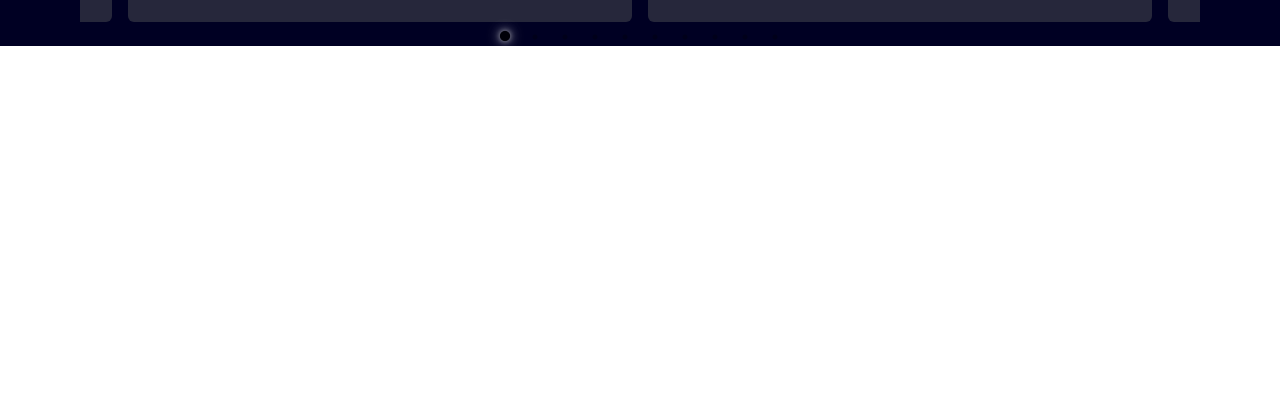
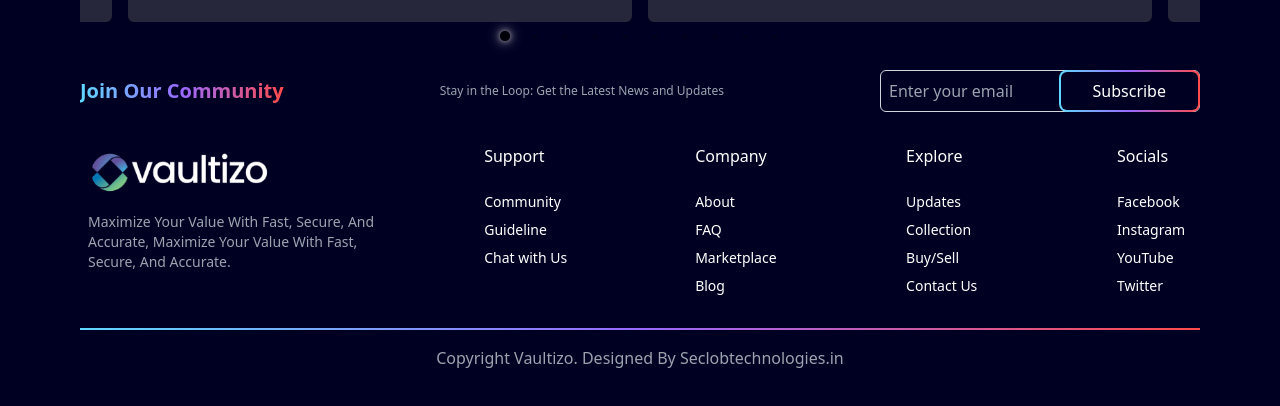
Before and after one commit to seclobproject/dollar_exchange, a React (Vite) app: page / in a window 1280 px wide. Shown: the part 3208-3614 px from the top of the page. Before the commit the page ends 3255 px from the top, so only its background shows below. Built offline with nearby package versions, Linux system fonts and the light colour scheme; no server answers.

Commit message:
Footer created

```diff
--- a/src/App.css
+++ b/src/App.css
@@ -1,5 +1,5 @@
 .slick-dots li button:before {
-  color: gray;
+  color: white;
 }
 
 .slick-dots li.slick-active button:before {
--- /dev/null
+++ b/src/components/HomePage/Footer.jsx
@@ -0,0 +1,66 @@
+import React from "react";
+import logo from "../../assets/images/logo.png";
+
+const footerData = {
+  Support: ["Community", "Guideline", "Chat with Us"],
+  Company: ["About", "FAQ", "Marketplace", "Blog"],
+  Explore: ["Updates", "Collection", "Buy/Sell", "Contact Us"],
+  Socials: ["Facebook", "Instagram", "YouTube", "Twitter"],
+};
+
+function Footer() {
+  return (
+    <div className="lg:px-20 md:px-10 px-4 mt-6 pb-10">
+        <div className="flex md:flex-row justify-between items-center flex-col gap-y-6">
+            <p className="bg-clip-text text-transparent bg-custom-gradient  font-bold text-xl">Join Our Community</p>
+            <p className="text-gray-400 text-sm  sm:text-xs">Stay in the Loop: Get the Latest News and Updates</p>
+            <div className="relative w-full md:w-auto">
+          <input
+            type="text"
+            className="w-full md:w-80 p-2 pr-20 focus:outline-none text-white bg-custom-blue border border-gray-300 rounded-md"
+            placeholder="Enter your email"
+          />
+          <button className="bg-custom-gradient absolute right-0 top-0 bottom-0 rounded-lg p-[2px] ease-in hover:scale-90">
+            <span className="flex text-xs sm:text-sm md:text-base w-full h-full bg-custom-blue text-white rounded-md px-4 py-1 sm:px-6 sm:py-2 md:px-8 md:py-1 lg:py-2 justify-center items-center">
+              Subscribe
+            </span>
+          </button>
+        </div>
+        </div>
+      <div className="flex flex-col-reverse sm:flex-row justify-between items-center">
+        <span className="flex mt-6 sm:mt-0 flex-col justify-center items-center sm:items-start">
+          <img src={logo} className="w-[200px]" alt="Logo" />
+          <p className=" max-w-sm mt-2 sm:max-w-xs  text-sm pl-11 sm:pl-2 px-4 sm:px-0 text-gray-400">
+            Maximize Your Value With Fast, Secure, And Accurate, Maximize Your
+            Value With Fast, Secure, And Accurate.
+          </p>
+        </span>
+
+        <div className="mt-8 grid grid-cols-2  gap-x-16 lg:gap-x-10 xl:gap-x-32 sm:grid-cols-4 gap-12 sm:gap-8 lg:gap-32">
+          {Object.entries(footerData).map(([heading, links], index) => (
+            <div key={index}>
+              <p className="font-medium text-white">{heading}</p>
+              <ul className="mt-6 space-y-2 text-white text-sm">
+                {links.map((link, linkIndex) => (
+                  <li className="font-thin " key={linkIndex}>
+                    <a href="#" className="transition hover:opacity-75">
+                      {link}
+                    </a>
+                  </li>
+                ))}
+              </ul>
+            </div>
+          ))}
+        </div>
+      </div>
+      <div className="relative w-full h-0.5 mt-8">
+        <div className="absolute inset-0 w-full h-full  bg-custom-gradient"></div>
+      </div>
+      <div className="text-center text-gray-400 mt-4">
+        <p>Copyright Vaultizo. Designed By Seclobtechnologies.in</p>
+      </div>
+    </div>
+  );
+}
+
+export default Footer;
--- a/src/pages/HomePage.jsx
+++ b/src/pages/HomePage.jsx
@@ -7,6 +7,7 @@ import CryptoLiveTable from "../components/homePage/CryptoLiveTable";
 import ForexLiveTable from '../components/homePage/ForexLiveTable'
 import CurrencyConverter from '../components/homePage/CurrencyConverter'
 import Testimonials from "../components/homePage/Testimonials";
+import Footer from "../components/homePage/Footer";
 function HomePage() {
   return (
     <div className="bg-custom-blue ">
@@ -18,7 +19,7 @@ function HomePage() {
       <ForexLiveTable/>
       <CurrencyConverter/>
       <Testimonials/>
-
+      <Footer/>
     </div>
   );
 }
```
